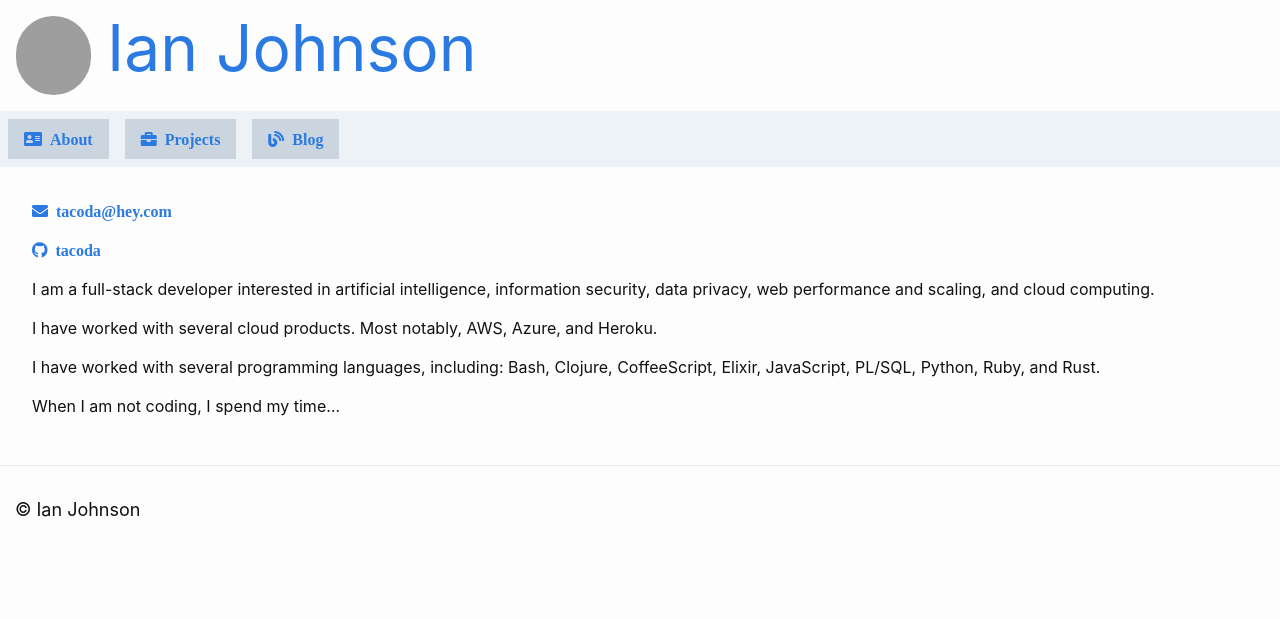
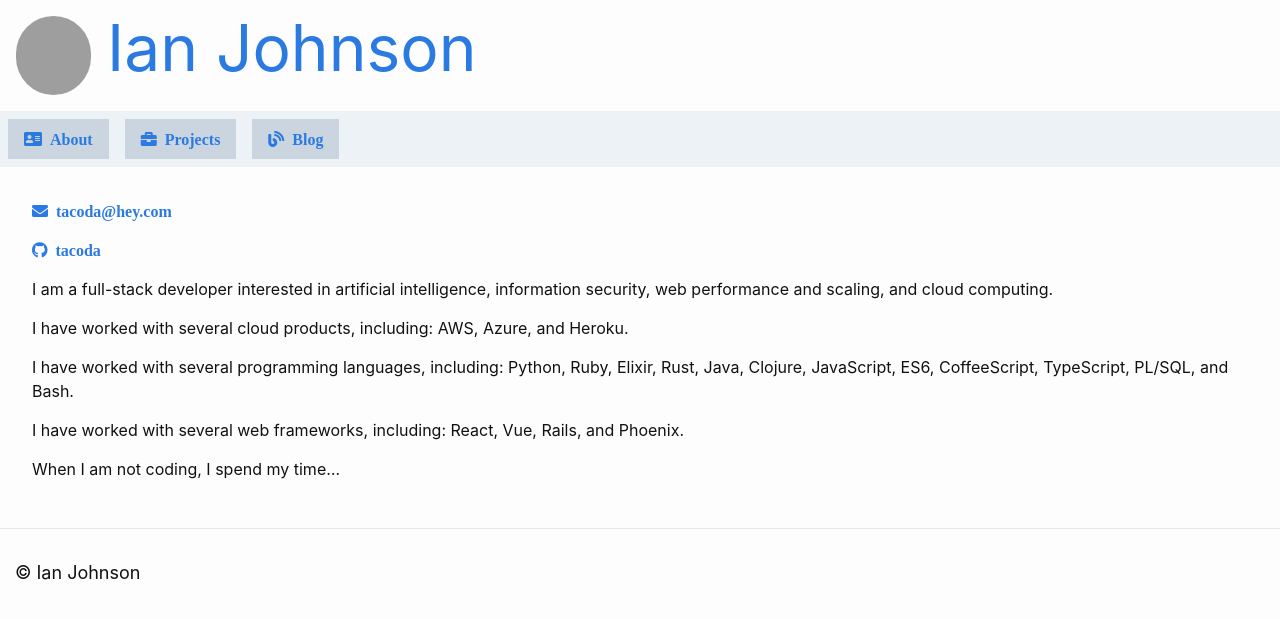
Before and after one commit to tacoda/tacoda.github.io, a Jekyll site: the page built from index.md, in a window 1280 px wide. Shown: the top 619 px of the page. Built offline with Jekyll 4.4.1, drawn with Linux system fonts in a browser that asks for light colours; grey boxes are pictures that could not be loaded.

Commit message:
Update about page

```diff
--- a/index.md
+++ b/index.md
@@ -6,10 +6,12 @@ layout: default
 
 <a href="https://github.com/tacoda"><i class="fab fa-github">&nbsp; <i class="fas">{{ site.github_username }}</i></i></a>
 
-I am a full-stack developer interested in artificial intelligence, information security, data privacy, web performance and scaling, and cloud computing.
+I am a full-stack developer interested in artificial intelligence, information security, web performance and scaling, and cloud computing.
 
-I have worked with several cloud products. Most notably, AWS, Azure, and Heroku.
+I have worked with several cloud products, including: AWS, Azure, and Heroku.
 
-I have worked with several programming languages, including: Bash, Clojure, CoffeeScript, Elixir, JavaScript, PL/SQL, Python, Ruby, and Rust.
+I have worked with several programming languages, including: Python, Ruby, Elixir, Rust, Java, Clojure, JavaScript, ES6, CoffeeScript, TypeScript, PL/SQL, and Bash.
+
+I have worked with several web frameworks, including: React, Vue, Rails, and Phoenix.
 
 When I am not coding, I spend my time...
```
